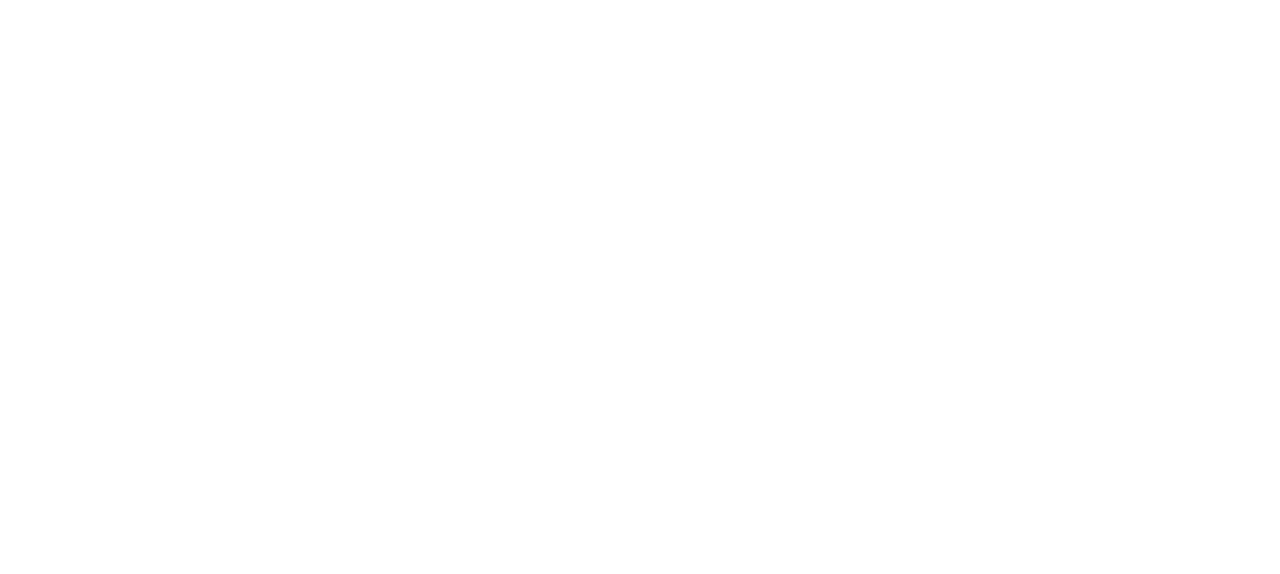
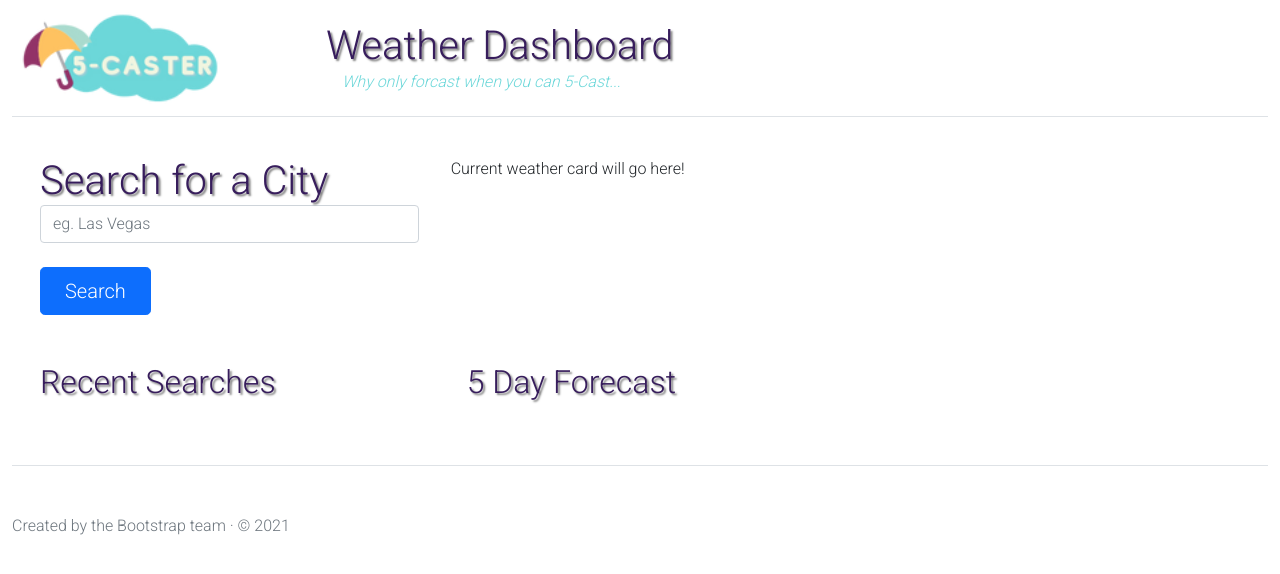
Before and after one commit to lssdavies/fiveCaster, a plain HTML site: page Index.html in a window 1280 px wide. Drawn offline with nearby package versions, Linux system fonts and the light colour scheme; a web font is replaced by a local one.

Commit message:
app design and layout complete

```diff
--- a/Index.html
+++ b/Index.html
@@ -1,12 +1,74 @@
 <!DOCTYPE html>
 <html lang="en">
+
 <head>
     <meta charset="UTF-8">
     <meta http-equiv="X-UA-Compatible" content="IE=edge">
     <meta name="viewport" content="width=device-width, initial-scale=1.0">
+    <!-- importing Bootstrap -->
+    <link href="https://cdn.jsdelivr.net/npm/bootstrap@5.1.3/dist/css/bootstrap.min.css" rel="stylesheet"
+        integrity="sha384-1BmE4kWBq78iYhFldvKuhfTAU6auU8tT94WrHftjDbrCEXSU1oBoqyl2QvZ6jIW3" crossorigin="anonymous">
+    <link href="./assets/css/style.css" rel="stylesheet" />
     <title>5-Caster</title>
 </head>
-<body>
 
+<body><div class="container-fluid">
+    <header
+        class="d-flex flex-wrap align-items-center justify-content-center justify-content-md-center mb-4 border-bottom">
+        <div class="col-3">
+        <img src="./assets/images/logo.png" class="logo">
+        </div>
+        <div class="col-9">
+            <h1>Weather Dashboard</h1>
+            <span>Why only forcast when you can 5-Cast...</span>
+        </div>
+    </header>
+<main>
+    <div class="container-fluid">
+        <div class="d-flex flex-wrap align-items-start justify-content-center justify-content-md-start">
+            <div class="form-floating mb-3 col-md-4 p-3">
+                <form class="">
+                <h1>Search for a City</h1>
+                <input type="text" class="form-control rounded-4" id="floatingInput" placeholder="eg. Las Vegas">
+                <button  type="submit" class="btn btn-primary btn-lg px-4 mt-4">Search</button>
+                </form>
+            </div>
+            <div class="col-md-8 p-3" id="currentWeather">
+                Current weather card will go here!
+
+            </div>
+        </div>
+
+        <div class="row g-5">
+            <div class="col-md-4">
+                <h2 class="p-3">Recent Searches</h2>
+
+            </div>
+
+            <div class="col-md-8">
+                <h2 class="p-3">5 Day Forecast</h2>
+
+            </div>
+        </div>
+    </div>
+</main>
+
+
+
+
+<footer class="pt-5 my-5 text-muted border-top">
+    Created by the Bootstrap team &middot; &copy; 2021
+</footer>
+</div>
+
+
+    <!-- Add Bootstrap JS -->
+    <script src="https://cdn.jsdelivr.net/npm/@popperjs/core@2.10.2/dist/umd/popper.min.js"
+        integrity="sha384-7+zCNj/IqJ95wo16oMtfsKbZ9ccEh31eOz1HGyDuCQ6wgnyJNSYdrPa03rtR1zdB"
+        crossorigin="anonymous"></script>
+    <script src="https://cdn.jsdelivr.net/npm/bootstrap@5.1.3/dist/js/bootstrap.min.js"
+        integrity="sha384-QJHtvGhmr9XOIpI6YVutG+2QOK9T+ZnN4kzFN1RtK3zEFEIsxhlmWl5/YESvpZ13"
+        crossorigin="anonymous"></script>
 </body>
+
 </html>
--- a/assets/css/style.css
+++ b/assets/css/style.css
@@ -1,25 +1,41 @@
-:root   {
+@import url("https://fonts.googleapis.com/css2?family=Cairo&family=Roboto:wght@300&family=Shalimar&display=swap");
+
+:root {
   --primaryColor: #371d5c;
   --secondaryColor: #f4c371;
   --tertiaryColor: #923267;
   --fourthColor: #260e42;
-    --additionalColor: #a9dbce;
+  --additionalColor: #6cd7d9;
   --accentColor: #e96aa1;
-    --accentColorOpague:rgba(233,106,161,0.8);
+  --accentColorOpague: rgba(233, 106, 161, 0.8);
   --secondYellow: #fec260;
 }
 
-*   {
+* {
   margin: 0;
   padding: 0;
   box-sizing: border-box;
 }
 
-body    {
-
-
-    font-family: 'Cairo', Helvetica, Arial, sans-serif;
+body {
+  font-family: 'Roboto','Cairo', Helvetica, Arial, sans-serif;
 }
-.logo   {
+.logo {
   z-index: 1;
+  width: 200px;
+  height: auto;
+  margin: .5rem;
 }
+h1, h2, h3  {
+    margin: 0;
+    text-shadow: 2px 2px 2px rgba(0,0,0,0.5);
+    font-weight: 300;
+    color:var(--primaryColor)
+}
+span{
+    margin-left: 1rem;
+    font-size: 1rem;
+    font-weight: lighter;
+    font-style: italic;
+    color: var(--additionalColor);
+}
```
Also changed, not shown: assets/images/logo.png (added). Lines whose indentation alone changed are shown as unchanged.
